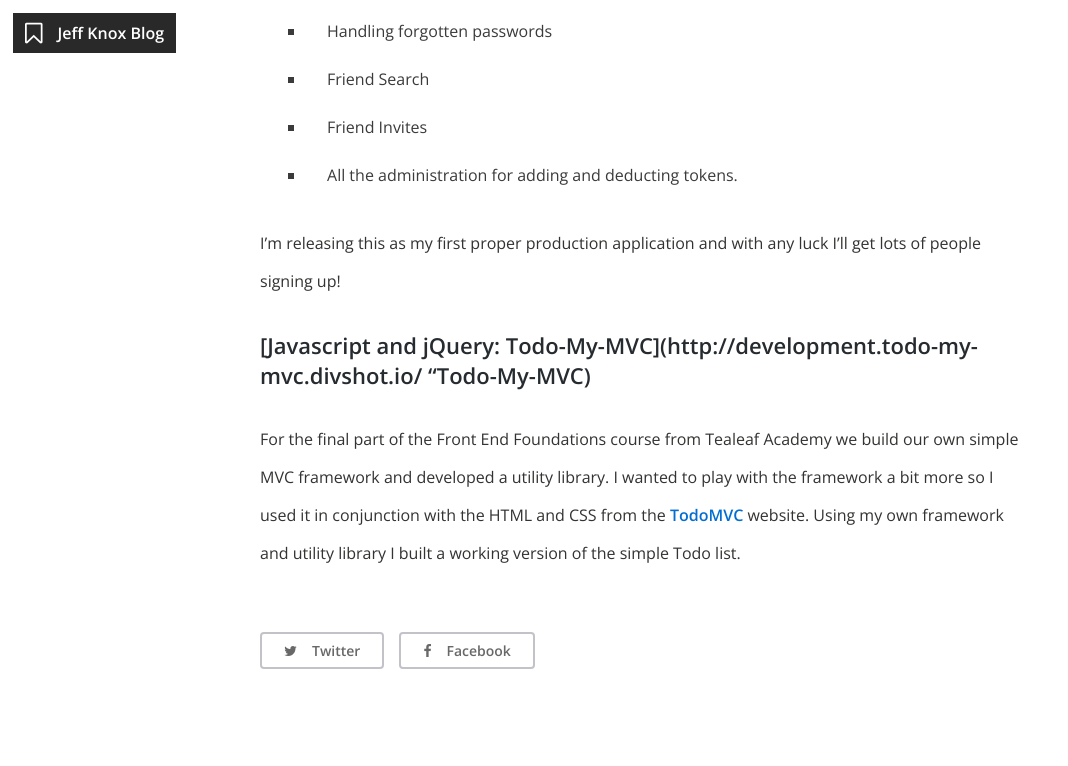
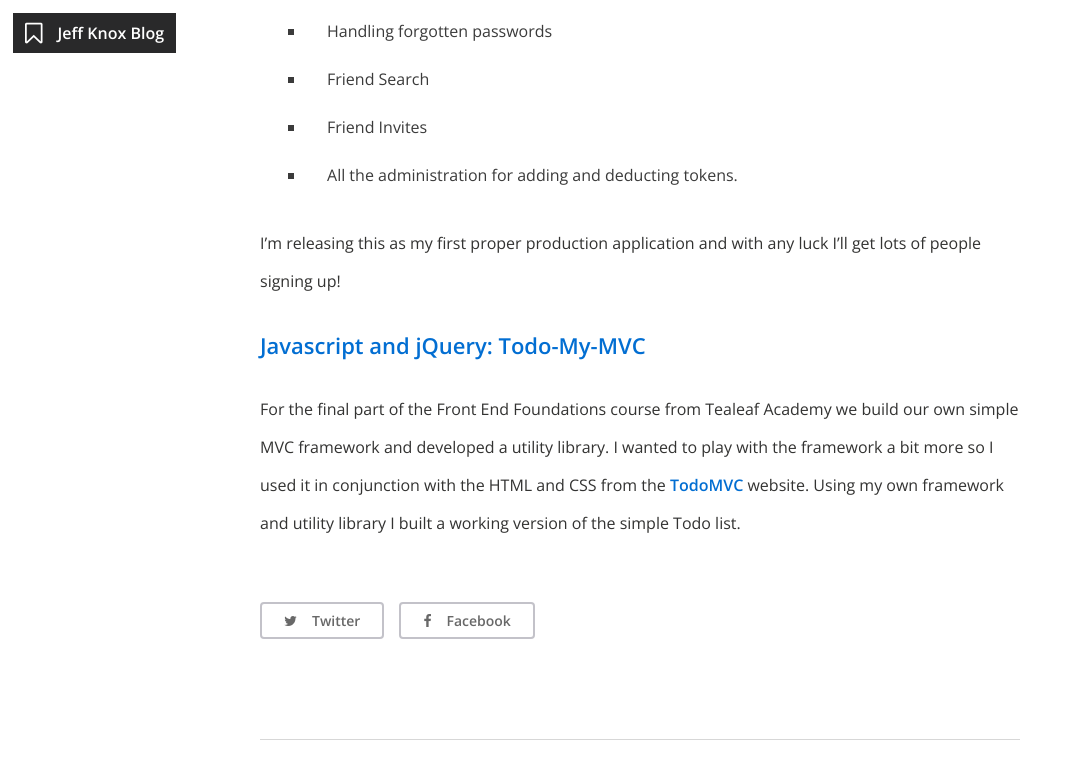
Before and after one commit to knoxjeffrey/knoxjeffrey.github.io, a Jekyll site: the page built from projects.md, in a window 1280 px wide and 900 px high, scrolled down 4263 px, cut to the strip 0-766 px from the top of the window. Shown: the whole strip, without its empty margins (0-1068 px from the left). Built offline with Jekyll 4.4.1, drawn with Linux system fonts in a browser that asks for light colours; nearby versions of some CDN libraries.

Commit message:
new mvc project

```diff
--- a/projects.md
+++ b/projects.md
@@ -76,5 +76,5 @@ I wanted to make it as easy as possible to administer the tokens and have a simp
 
 I'm releasing this as my first proper production application and with any luck I'll get lots of people signing up!
 
-###[Javascript and jQuery: Todo-My-MVC](http://development.todo-my-mvc.divshot.io/ "Todo-My-MVC)
+###[Javascript and jQuery: Todo-My-MVC](http://development.todo-my-mvc.divshot.io/ "Todo-My-MVC")
 For the final part of the Front End Foundations course from Tealeaf Academy we build our own simple MVC framework and developed a utility library.  I wanted to play with the framework a bit more so I used it in conjunction with the HTML and CSS from the [TodoMVC](http://todomvc.com/) website.  Using my own framework and utility library I built a working version of the simple Todo list.
```
